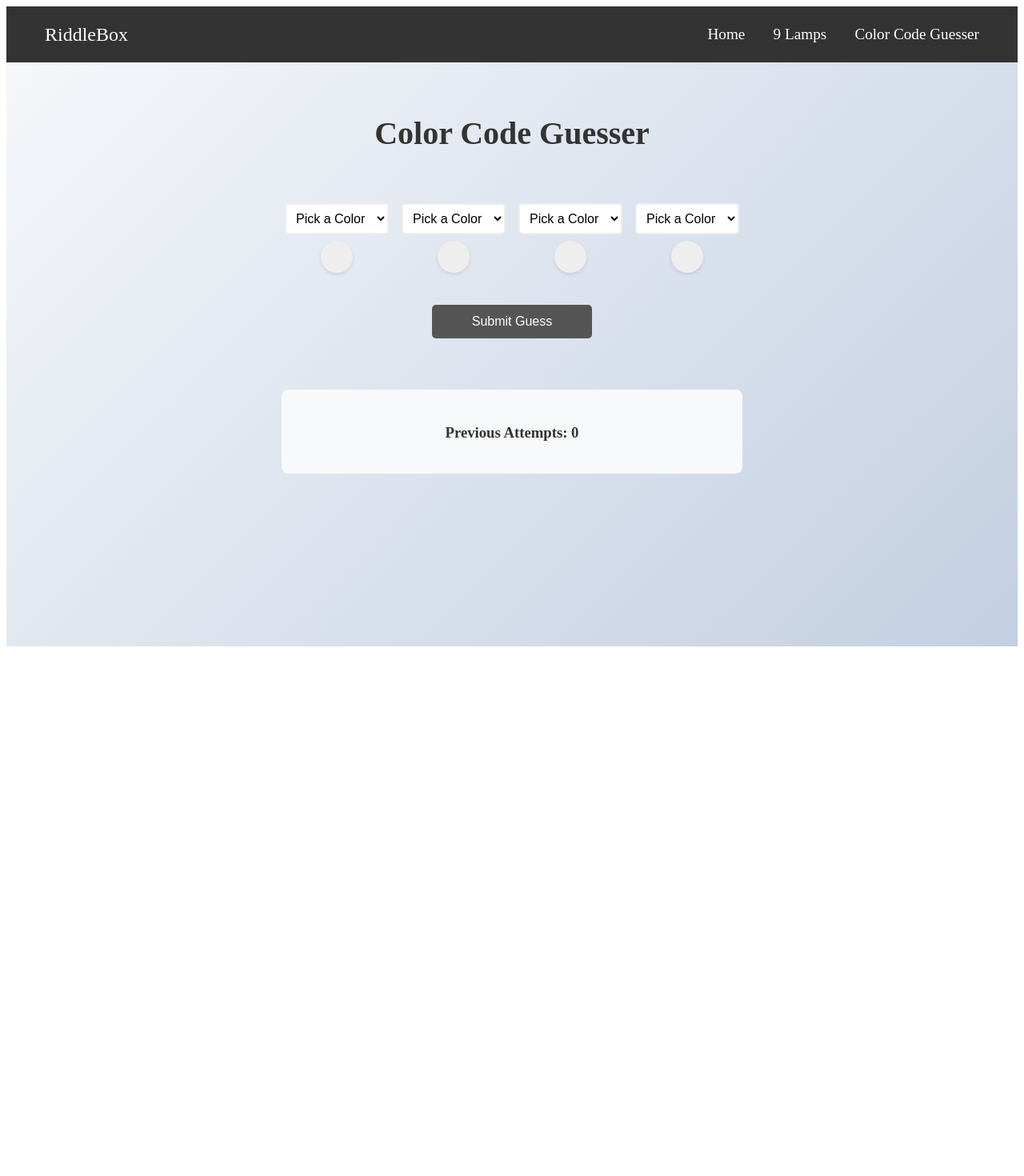
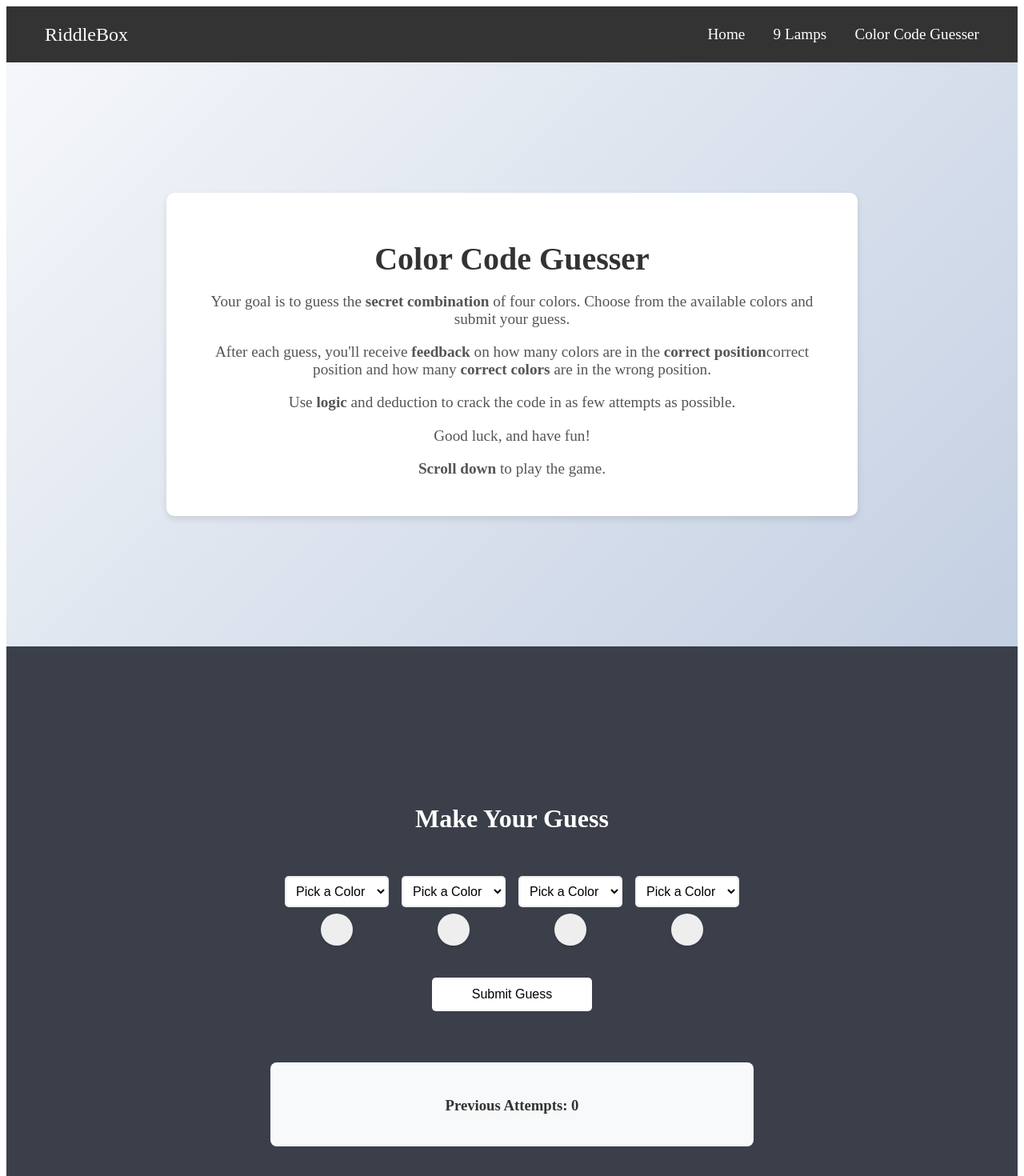
Before and after one commit to zumpious/riddle-box, a React (Create React App) app: page /color-code-guesser in a window 1280 px wide. Shown: the top 1470 px of the page at 80% size. Before the commit the page ends 816 px from the top, so only its background shows below. Built offline with nearby package versions, Linux system fonts and the light colour scheme; the HTML template or start-up script is replaced by a standard one.

Commit message:
Finish ui refacoting of color code guesser

```diff
--- a/src/games/color_code_breaker/ColorCodeGuesser.css
+++ b/src/games/color_code_breaker/ColorCodeGuesser.css
@@ -1,11 +1,10 @@
-.color-code-breaker {
+.header {
   text-align: center;
   background: linear-gradient(135deg, #f5f7fa, #c3cfe2);
   min-height: calc(100vh - 70px - 4rem); /* -4rem bc of the padding; -70px as its the navigation height*/
   display: flex;
   flex-direction: column;
   align-items: center;
-  padding: 2rem;
 }
 
 .game-container {
@@ -73,8 +72,8 @@
 }
 
 .submit-button {
-  background-color: #555;
-  color: white;
+  background-color: white;
+  color: black;
   padding: 12px 24px;
   border: none;
   border-radius: 5px;
@@ -85,7 +84,6 @@
 }
 
 .submit-button:hover:not(:disabled) {
-  background-color: #333;
   transform: scale(1.05);
 }
 
@@ -111,7 +109,7 @@
   align-items: center;
   gap: 1rem;
   padding: 0.8rem;
-  background: white;
+  background: #c3cfe2;
   border-radius: 8px;
   margin-bottom: 0.8rem;
   box-shadow: 0 2px 4px rgba(0,0,0,0.05);
@@ -169,3 +167,14 @@
   gap: 1rem;
   flex-wrap: wrap;
 }
+
+.color-code-guesser {
+  text-align: center;
+  min-height: 100vh;
+  display: flex;
+  flex-direction: column;
+  align-items: center;
+  justify-content: center;
+  background-color: #3a3f4a;
+  color: white
+}
--- a/src/games/color_code_breaker/ColorCodeGuesser.jsx
+++ b/src/games/color_code_breaker/ColorCodeGuesser.jsx
@@ -2,8 +2,8 @@ import React, { useState, useEffect } from 'react';
 import Confetti from 'react-confetti';
 import './ColorCodeGuesser.css';
 import VictoryModal from '../../components/VictoryModal';
+import { HeaderColorCodeGuesser } from './HeaderColorCodeGuesser';
 
-// Constants
 const COLOR_OPTIONS = ['red', 'blue', 'green', 'yellow', 'orange'];
 
 const generateCode = () => {
@@ -150,7 +150,7 @@ const ColorCodeGuesser = () => {
   };
 
   return (
-    <div className="color-code-breaker">
+    <div>
       {isGameWon && (
         <div className="confetti-container">
           <Confetti
@@ -171,8 +171,12 @@ const ColorCodeGuesser = () => {
         ]}
       />
 
-      <h2>Color Code Guesser</h2>
+      <div className='header'>
+        <HeaderColorCodeGuesser />
+      </div>
 
+      <div className='color-code-guesser'>
+        <h1>Make Your Guess</h1>
         <div className="guess-row">
           <div className="color-selects">
             {guess.map((color, index) => (
@@ -203,6 +207,7 @@ const ColorCodeGuesser = () => {
         </div>
 
       </div>
+    </div>
   );
 };
 
--- /dev/null
+++ b/src/games/color_code_breaker/HeaderColorCodeGuesser.css
@@ -0,0 +1,34 @@
+.header {
+    min-height: 60vh;
+}
+
+.game-header-color-code-guesser {
+  text-align: center;
+  background: transparent;
+  min-height: calc(100vh - 70px);
+  display: flex;
+  flex-direction: column;
+  align-items: center;
+  justify-content: center;
+}
+
+.ruleset {
+  background: white;
+  padding: 2rem;
+  border-radius: 10px;
+  box-shadow: 0 4px 8px rgba(0, 0, 0, 0.1);
+  max-width: 800px;
+  margin: 0 auto;
+}
+
+.ruleset h1 {
+  font-size: 2.5rem;
+  margin-bottom: 1rem;
+  color: #333;
+}
+
+.ruleset p {
+  font-size: 1.2rem;
+  margin-bottom: 1rem;
+  color: #555;
+}
--- /dev/null
+++ b/src/games/color_code_breaker/HeaderColorCodeGuesser.jsx
@@ -0,0 +1,27 @@
+import './HeaderColorCodeGuesser.css';
+
+export function HeaderColorCodeGuesser() {
+  return (
+    <div className='game-header-color-code-guesser'>
+      <div className='ruleset'>
+        <h1>Color Code Guesser</h1>
+        <p>
+          Your goal is to guess the <span className='bold'>secret combination</span> of four colors.
+          Choose from the available colors and submit your guess.
+        </p>
+        <p>
+          After each guess, you'll receive <span className='bold'>feedback</span> on how many colors are in the <span className='bold'>correct position</span>correct position and how many <span className='bold'>correct colors</span> are in the wrong position.
+        </p>
+        <p>
+          Use <span className='bold'>logic</span> and deduction to crack the code in as few attempts as possible.
+        </p>
+        <p>
+          Good luck, and have fun!
+        </p>
+        <p><span className='bold'>Scroll down</span> to play the game.</p>
+      </div>
+    </div>
+  );
+}
+
+export default HeaderColorCodeGuesser;
```
Lines whose indentation alone changed are shown as unchanged.
